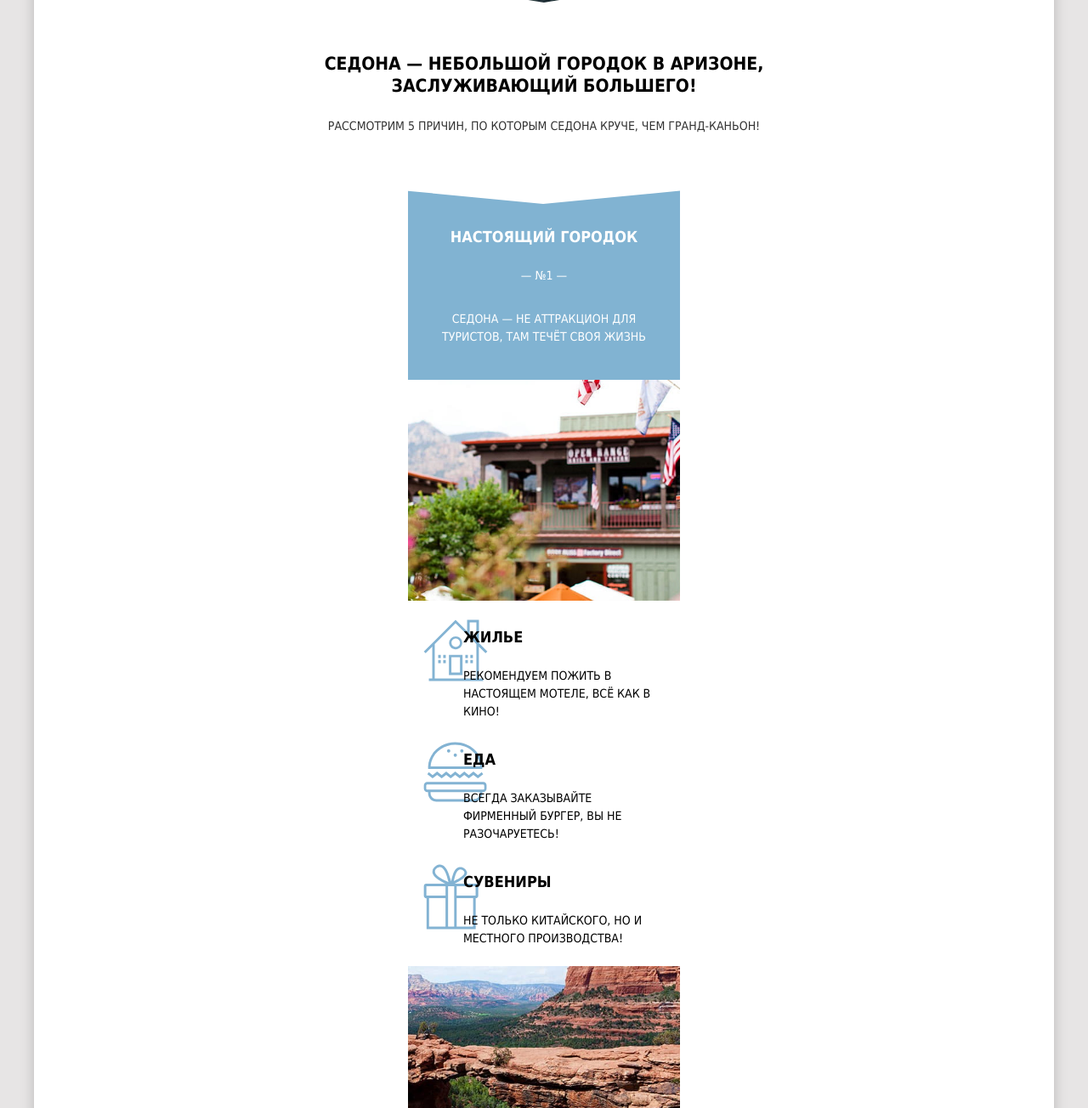
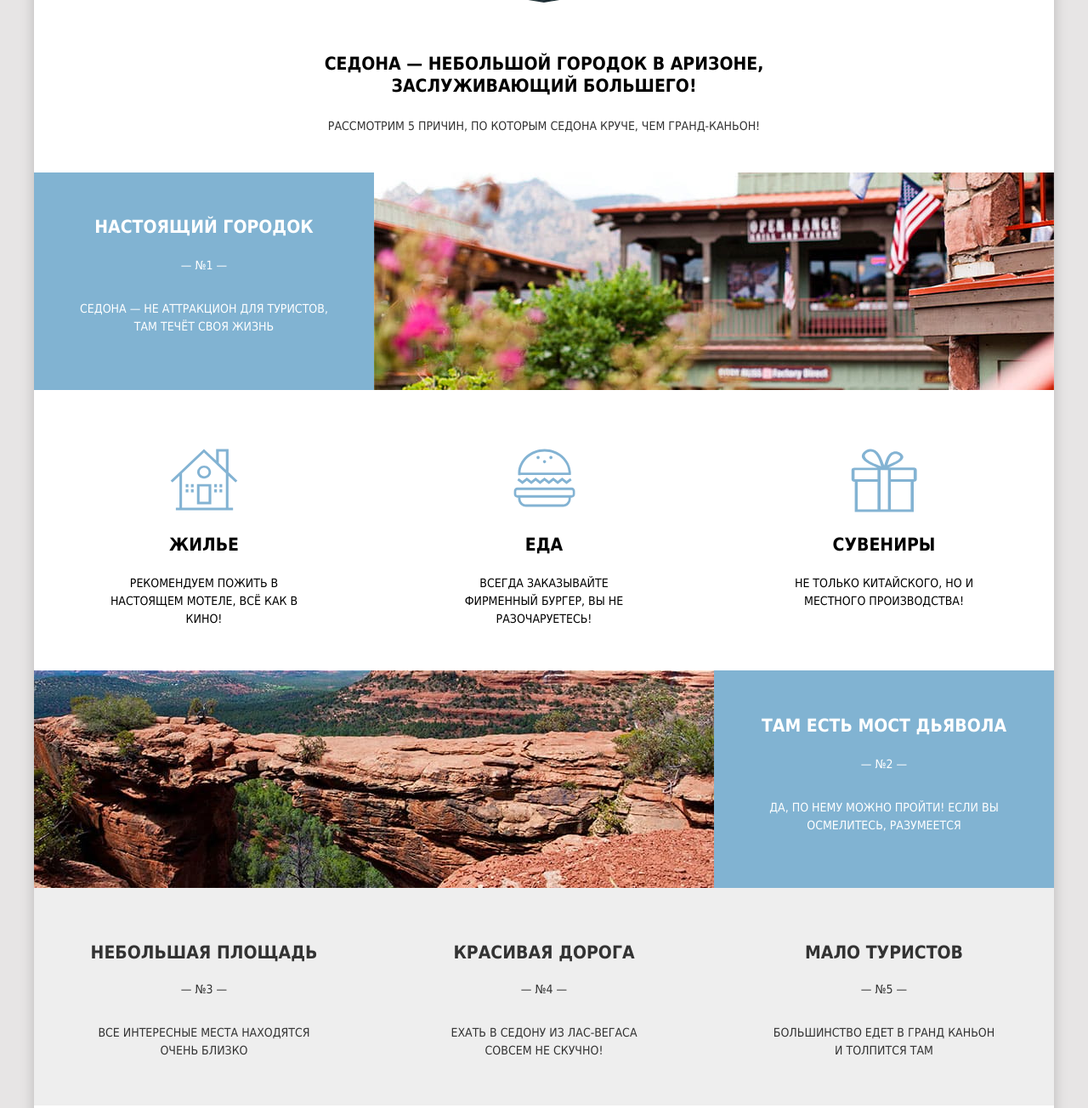
Before and after one commit to htmlacademy-adaptive/2050153-sedona-27, a website: page source/index.html in a window 1280 px wide. Shown: the part 571-1875 px from the top of the page at 85% size. Drawn offline with nearby package versions, Linux system fonts and the light colour scheme; files that its build step writes are made by us from their sources.

Commit message:
main-advantages

```diff
--- a/source/index.html
+++ b/source/index.html
@@ -15,7 +15,8 @@
     </a>
     <nav class="header__nav nav">
       <div class="nav__toggle toggle-buttons">
-        <button class="toggle-buttons__button toggle-buttons__button--open toggle-buttons__button--current" type="button">
+        <button class="toggle-buttons__button toggle-buttons__button--open toggle-buttons__button--current"
+          type="button">
           <span class="visually-hidden">Открыть меню</span>
         </button>
         <button class="toggle-buttons__button toggle-buttons__button--close" type="button">
@@ -65,40 +66,52 @@
       </div>
       <div class="advantages__wrapper">
         <ul class="advantages__list">
-          <li class="advantages__item advantages__item--with-image">
+          <li class="advantages__item advantages-with-image">
+            <ul class="advantages-with-image__list">
+              <li class="advantages-with-image__item advantages-with-image__item--first">
                 <h3 class="advantages__title">Настоящий городок</h3>
                 <span class="advantages__number">&mdash; №1 &mdash;</span>
                 <p class="advantages__description">Седона — не аттракцион для туристов, там течёт своя жизнь</p>
+              </li>
+              <li class="advantages-with-image__item advantages-with-image__item--image">
                 <img class="advantages__image advantages__image--town" src="img/advantages-photo-cafe.jpg" width="800"
                   height="384" alt="Фотография главного кафе в городке">
               </li>
-          <li class="advantages__item advantages__item--reasons advantages-reasons">
+            </ul>
+          </li>
+          <li class="advantages__item advantages-reasons">
             <ul class="advantages-reasons__list">
               <li class="advantages-reasons__item advantages-reasons__item--house">
-                <h4 class="advantages__title advantages-reasons__title">Жилье</h4>
-                <p class="advantages__description advantages-reasons__description">Рекомендуем пожить в настоящем
+                <h3 class="advantages__title advantages__title--reasons">Жилье</h3>
+                <p class="advantages__description advantages__description--reasons">Рекомендуем пожить в настоящем
                   мотеле, всё как в кино!</p>
               </li>
               <li class="advantages-reasons__item advantages-reasons__item--food">
-                <h4 class="advantages__title advantages-reasons__title">еда</h4>
-                <p class="advantages__description advantages-reasons__description">Всегда заказывайте фирменный
+                <h3 class="advantages__title advantages__title--reasons">еда</h3>
+                <p class="advantages__description advantages__description--reasons">Всегда заказывайте фирменный
                   бургер, вы не разочаруетесь!</p>
               </li>
               <li class="advantages-reasons__item advantages-reasons__item--present">
-                <h4 class="advantages__title advantages-reasons__title">Сувениры</h4>
-                <p class="advantages__description advantages-reasons__description">Не только китайского, но и
+                <h3 class="advantages__title advantages__title--reasons">Сувениры</h3>
+                <p class="advantages__description advantages__description--reasons">Не только китайского, но и
                   местного производства!</p>
               </li>
             </ul>
           </li>
-          <li class="advantages__item advantages__item--with-image">
-            <img class="advantages__image advantages__image--bridge" src="img/advantages-photo-mountain.jpg" width="800"
-              height="384" alt="Фотография гор">
+          <li class="advantages__item advantages-with-image">
+            <ul class="advantages-with-image__list">
+              <li class="advantages-with-image__item advantages-with-image__item--image">
+                <img class="advantages__image advantages__image--bridge" src="img/advantages-photo-mountain.jpg"
+                  width="800" height="384" alt="Фотография гор">
+              </li>
+              <li class="advantages-with-image__item">
                 <h3 class="advantages__title">Там есть мост дьявола</h3>
                 <span class="advantages__number">&mdash; №2 &mdash;</span>
                 <p class="advantages__description">Да, по нему можно пройти! Если вы осмелитесь, разумеется</p>
               </li>
-          <li class="advantages__item advantages__item--with-numbers advantages-with-numbers">
+            </ul>
+          </li>
+          <li class="advantages__item advantages-with-numbers">
             <ul class="advantages-with-numbers__list">
               <li class="advantages-with-numbers__item advantages-with-numbers__item--area">
                 <h3 class="advantages__title">Небольшая площадь</h3>
@@ -124,7 +137,8 @@
       <div class="search-form-link__wrapper">
         <h2 class="visually-hidden">Поиск гостиниц и форма заказа</h2>
         <b class="search-form-link__title">Заинтересовались?</b>
-        <p class="search-form-link__instruction">Укажите предполагаемые даты поездки, и мы покажем вам лучшие предложения гостиниц в Седоне</p>
+        <p class="search-form-link__instruction">Укажите предполагаемые даты поездки, и мы покажем вам лучшие
+          предложения гостиниц в Седоне</p>
         <a class="button search-form-link__button" href="#">Найти Гостиницу</a>
       </div>
     </section>
@@ -148,7 +162,8 @@
           <li class="footer-social__item">
             <a class="footer-social__button footer-social__button--vk" href="https://vk.com/htmlacademy">
               <span class="visually-hidden">Наш Вконтакте</span>
-              <svg class="footer-social__icon" width="24" height="15" viewBox="0 0 24 15" fill="currentColor" xmlns="http://www.w3.org/2000/svg">
+              <svg class="footer-social__icon" width="24" height="15" viewBox="0 0 24 15" fill="currentColor"
+                xmlns="http://www.w3.org/2000/svg">
                 <path fill-rule="evenodd" clip-rule="evenodd"
                   d="M23.45 1.448C23.616 0.902 23.45 0.5 22.655 0.5H20.03C19.362 0.5 19.054 0.847 18.887 1.23C18.887 1.23 17.552 4.426 15.661 6.502C15.049 7.104 14.771 7.295 14.437 7.295C14.27 7.295 14.019 7.104 14.019 6.557V1.448C14.019 0.792 13.835 0.5 13.279 0.5H9.151C8.734 0.5 8.483 0.804 8.483 1.093C8.483 1.714 9.429 1.858 9.526 3.606V7.404C9.526 8.237 9.373 8.388 9.039 8.388C8.149 8.388 5.984 5.177 4.699 1.503C4.45 0.788 4.198 0.5 3.527 0.5H0.9C0.15 0.5 0 0.847 0 1.23C0 1.912 0.89 5.3 4.145 9.781C6.315 12.841 9.37 14.5 12.153 14.5C13.822 14.5 14.028 14.132 14.028 13.497V11.184C14.028 10.447 14.186 10.3 14.715 10.3C15.105 10.3 15.772 10.492 17.33 11.967C19.11 13.716 19.403 14.5 20.405 14.5H23.03C23.78 14.5 24.156 14.132 23.94 13.404C23.702 12.68 22.852 11.629 21.725 10.382C21.113 9.672 20.195 8.907 19.916 8.524C19.527 8.033 19.638 7.814 19.916 7.377C19.916 7.377 23.116 2.951 23.449 1.448H23.45Z" />
               </svg>
@@ -157,7 +172,8 @@
           <li class="footer-social__item">
             <a class="footer-social__button footer-social__button--telegram" href="https://t.me/htmlacademy ">
               <span class="visually-hidden">Наш телеграм</span>
-              <svg class="footer-social__icon" width="18" height="16" viewBox="0 0 18 16" fill="currentColor" xmlns="http://www.w3.org/2000/svg">
+              <svg class="footer-social__icon" width="18" height="16" viewBox="0 0 18 16" fill="currentColor"
+                xmlns="http://www.w3.org/2000/svg">
                 <path
                   d="M16.7855 0.59926L0.840977 6.74776C-0.247172 7.18481 -0.240877 7.79184 0.641333 8.06253L4.73493 9.33953L14.2063 3.3637C14.6542 3.09121 15.0634 3.2378 14.727 3.53636L7.05332 10.4619H7.05152L7.05332 10.4628L6.77094 14.6823C7.18462 14.6823 7.36718 14.4925 7.5992 14.2686L9.58754 12.3351L13.7234 15.39C14.486 15.81 15.0337 15.5941 15.2234 14.6841L17.9384 1.88885C18.2163 0.774623 17.513 0.270117 16.7855 0.59926Z" />
               </svg>
@@ -167,7 +183,8 @@
             <a class="footer-social__button footer-social__button--youtube"
               href="https://www.youtube.com/user/htmlacademyru">
               <span class="visually-hidden">Наш Ютуб</span>
-              <svg class="footer-social__icon" width="22" height="17" viewBox="0 0 22 17" fill="currentColor" xmlns="http://www.w3.org/2000/svg">
+              <svg class="footer-social__icon" width="22" height="17" viewBox="0 0 22 17" fill="currentColor"
+                xmlns="http://www.w3.org/2000/svg">
                 <path
                   d="M18.607 0H3.17413C1.31343 0 0 1.59375 0 3.4V13.4937C0 15.4062 1.31343 17 3.17413 17H18.8259C20.4677 17 22 15.4062 22 13.6V3.4C21.7811 1.59375 20.4677 0 18.607 0ZM7.66169 12.5375V4.4625L14.995 8.5L7.66169 12.5375Z" />
               </svg>
--- a/source/sass/blocks/advantages-reasons.scss
+++ b/source/sass/blocks/advantages-reasons.scss
@@ -1,6 +1,18 @@
 @use "../global/mixins.scss";
+@use "../global/variables.scss";
 
 .advantages-reasons {
+  display: grid;
+  box-sizing: border-box;
+  width: 320px;
+
+  @media (min-width: variables.$tablet-width) {
+    width: 768px;
+  }
+
+  @media (min-width: variables.$desktop-width) {
+    width: 1200px;
+  }
 }
 
 .advantages-reasons__list {
@@ -9,41 +21,76 @@
   grid-template-columns: 284px;
   row-gap: 25px;
   margin: 22px 18px;
+  box-sizing: border-box;
+
+  @media (min-width: variables.$tablet-width) {
+    grid-template-columns: repeat(3, 256px);
+    gap: 0;
+    margin: 0;
+  }
+
+  @media (min-width: variables.$desktop-width) {
+    grid-template-columns: repeat(3, 400px);
+    gap: 0;
+    margin: 0;
+  }
 }
 
 .advantages-reasons__item {
   display: flex;
   box-sizing: border-box;
-  width: 284px;
   flex-direction: column;
   padding-left: 47px;
   align-items: flex-start;
   background-repeat: no-repeat;
   background-position: top 0 left 0;
+  background-size: 40px 40px;
+
+  @media (min-width: variables.$tablet-width) {
+    height: 330px;
+    background-position: top 60px center;
+    align-items: center;
+    padding: 0;
+  }
+
+  @media (min-width: variables.$desktop-width) {
+    height: 330px;
+    background-position: top 69px center;
+    align-items: center;
+    padding: 0;
+  }
 }
 
 .advantages-reasons__item--house {
   background-image: url(../img/advantages-icons/house.svg);
+
+  @media (min-width: variables.$tablet-width) {
+    background-size: 77px 72px;
+  }
+
+  @media (min-width: variables.$desktop-width) {
+    background-size: 80px 73px;
+  }
 }
 
 .advantages-reasons__item--food {
   background-image: url(../img/advantages-icons/food.svg);
+  @media (min-width: variables.$tablet-width) {
+    background-size: 80px 68px;
+  }
+
+  @media (min-width: variables.$desktop-width) {
+    background-size: 73px 69px;
+  }
 }
 
 .advantages-reasons__item--present {
   background-image: url(../img/advantages-icons/present.svg);
+  @media (min-width: variables.$tablet-width) {
+    background-size: 67px 75px;
+  }
+
+  @media (min-width: variables.$desktop-width) {
+    background-size: 78px 75px;
+  }
 }
-
-.advantages-reasons__title,
-.advantages-reasons__description {
-  text-align: left;
-  width: 237px;
-}
-
-.advantages-reasons__title {
-  padding-top: 8px;
-}
-
-.advantages-reasons__description {
-
-}
--- /dev/null
+++ b/source/sass/blocks/advantages-with-image.scss
@@ -0,0 +1,75 @@
+@use "../global/mixins.scss";
+@use "../global/variables.scss";
+
+.advantages-with-image__list {
+  @include mixins.reset-list;
+  display: flex;
+  flex-direction: column;
+
+  @media (min-width: variables.$tablet-width) {
+    flex-direction: row;
+    width: 768px;
+    height: 256px;
+  }
+
+  @media (min-width: variables.$desktop-width) {
+    flex-direction: row;
+    width: 1200px;
+    height: 256px;
+  }
+}
+
+.advantages-with-image__item {
+  background-color: #81B3D2;
+  display: flex;
+  flex-direction: column;
+  align-items: center;
+  color: #FFFFFF;
+  overflow: hidden;
+  width: 320px;
+  min-height: 211px;
+  box-sizing: border-box;
+  padding-top: 37px;
+
+  @media (min-width: variables.$tablet-width) {
+    width: 256px;
+    min-height: 256px;
+    padding-top: 52px;
+  }
+
+  @media (min-width: variables.$desktop-width) {
+    width: 400px;
+    min-height: 256px;
+    padding-top: 52px;
+  }
+}
+
+.advantages-with-image__item--first {
+  background-image: url(../img/hero-advantages-divider.svg);
+  background-repeat: no-repeat;
+  background-position: top;
+  padding-top: 53px;
+
+  @media (min-width: variables.$tablet-width) {
+    background-image: none;
+    padding-top: 51px;
+  }
+
+  @media (min-width: variables.$desktop-width) {
+    background-image: none;
+  }
+}
+
+
+.advantages-with-image__item--image {
+  padding: 0;
+  width: 320px;
+
+  @media (min-width: variables.$tablet-width) {
+    width: 512px;
+  }
+
+  @media (min-width: variables.$desktop-width) {
+    width: 800px;
+  }
+}
--- a/source/sass/blocks/advantages-with-numbers.scss
+++ b/source/sass/blocks/advantages-with-numbers.scss
@@ -1,7 +1,10 @@
 @use "../global/mixins.scss";
+@use "../global/variables.scss";
 
 .advantages-with-numbers {
   display: flex;
+  background-color: #EEEEEE;
+  color: #333333;
 }
 
 .advantages-with-numbers__list {
@@ -10,6 +13,18 @@
   grid-column: 268px;
   column-gap: 50px;
   margin: 0 18px;
+
+  @media (min-width: variables.$tablet-width) {
+    grid-template-columns: repeat(3, 256px);
+    gap: 0;
+    margin: 0;
+  }
+
+  @media (min-width: variables.$desktop-width) {
+    grid-template-columns: repeat(3, 400px);
+    gap: 0;
+    margin: 0;
+  }
 }
 
 .advantages-with-numbers__item {
@@ -23,8 +38,30 @@
   .advantages__description {
     margin-bottom: 24px;
   }
+
+  @media (min-width: variables.$tablet-width) {
+    height: 256px;
+    .advantages__title {
+      margin-top: 52px;
+    }
+  }
+
+  @media (min-width: variables.$desktop-width) {
+    height: 256px;
+    .advantages__title {
+      margin-top: 63px;
+    }
+  }
 }
 
 .advantages-with-numbers__item:not(:last-child) {
   border-bottom: 1px solid #D6D6D6;
+
+  @media (min-width: variables.$tablet-width) {
+    border: none;
+  }
+
+  @media (min-width: variables.$desktop-width) {
+    border: none;
+  }
 }
--- a/source/sass/blocks/advantages.scss
+++ b/source/sass/blocks/advantages.scss
@@ -6,7 +6,6 @@
   flex-direction: column;
   align-items: center;
   justify-content: center;
-  width: 320px;
 }
 
 .advantages__main-header {
@@ -19,53 +18,37 @@
   flex-direction: column;
   align-items: center;
   justify-content: center;
+  width: 320px;
+
+  @media (min-width: variables.$tablet-width) {
+    width: 768px;
+  }
+
+  @media (min-width: variables.$desktop-width) {
+    width: 1200px;
+  }
 }
 
 .advantages__list {
   @include mixins.reset-list;
   display: grid;
   align-items: center;
-  width: 320px;
   box-sizing: border-box;
+  width: 100%;
+
+  @media (min-width: variables.$tablet-width) {
+    grid-template-rows: 256px 330px 256px 256px;
+  }
+
+  @media (min-width: variables.$desktop-width) {
+    grid-template-rows: 256px 330px 256px 256px;
+  }
 }
 
 .advantages__item {
   display: flex;
   flex-direction: column;
   align-items: center;
-  width: 320px;
-}
-
-.advantages__item:first-child {
-  background-image: url(../img/hero-advantages-divider.svg);
-  background-repeat: no-repeat;
-  background-position: top;
-  .advantages__title {
-    padding-top: 63px;
-  }
-}
-
-.advantages__item--with-image {
-  background-color: #81B3D2;
-  color: #FFFFFF;
-  overflow:hidden;
-  .advantages__title {
-    padding-top: 40px;
-  }
-  .advantages__description {
-    padding-bottom: 40px;
-  }
-}
-
-.advantages__item--with-numbers {
-  background-color: #EEEEEE;
-  color: #333333;
-}
-
-.advantages__item--reasons {
-  display: grid;
-  box-sizing: border-box;
-  width: 320px;
 }
 
 .advantages__title {
@@ -77,12 +60,48 @@
   margin: 0;
   margin-bottom: 22px;
   width: 284px;
+
+  @media (min-width: variables.$tablet-width) {
+    font-size: 21px;
+    width: 190px;
+  }
+
+  @media (min-width: variables.$desktop-width) {
+    font-size: 21px;
+    width: 300px;
+  }
+}
+
+.advantages__title--reasons {
+  text-align: left;
+  width: 237px;
+  padding-top: 8px;
+
+  @media (min-width: variables.$tablet-width) {
+    text-align: center;
+    width: 190px;
+    padding-top: 156px;
+  }
+
+  @media (min-width: variables.$desktop-width) {
+    text-align: center;
+    width: 300px;
+    padding-top: 169px;
+  }
 }
 
 .advantages__number {
   text-align: center;
   text-transform: uppercase;
   margin-bottom: 30px;
+
+  @media (min-width: variables.$tablet-width) {
+    width: 190px;
+  }
+
+  @media (min-width: variables.$desktop-width) {
+    width: 300px;
+  }
 }
 
 .advantages__image {
@@ -90,6 +109,16 @@
   width: 320px;
   height: 260px;
   object-fit: cover;
+
+  @media (min-width: variables.$tablet-width) {
+    width: 512px;
+    height: 256px;
+  }
+
+  @media (min-width: variables.$desktop-width) {
+    width: 800px;
+    height: 256px;
+  }
 }
 
 .advantages__description {
@@ -97,4 +126,25 @@
   text-transform: uppercase;
   width: 284px;
   margin: 0;
+
+  @media (min-width: variables.$tablet-width) {
+    width: 190px;
+  }
+
+  @media (min-width: variables.$desktop-width) {
+    width: 300px;
+  }
 }
+
+.advantages__description--reasons {
+  text-align: left;
+  width: 237px;
+
+  @media (min-width: variables.$tablet-width) {
+    text-align: center;
+  }
+
+  @media (min-width: variables.$desktop-width) {
+    text-align: center;
+  }
+}
--- a/source/sass/style.scss
+++ b/source/sass/style.scss
@@ -14,6 +14,7 @@
 @use "./blocks/hero.scss";
 @use "./blocks/advantages.scss";
 @use "./blocks/main-header.scss";
+@use "./blocks/advantages-with-image.scss";
 @use "./blocks/advantages-reasons.scss";
 @use "./blocks/advantages-with-numbers.scss";
 @use "./blocks/search-form-link.scss";
```
Also changed, not shown: source/sass/blocks/catalog.scss (+5 -5 lines), 1 other file. Lines whose indentation alone changed are shown as unchanged.
